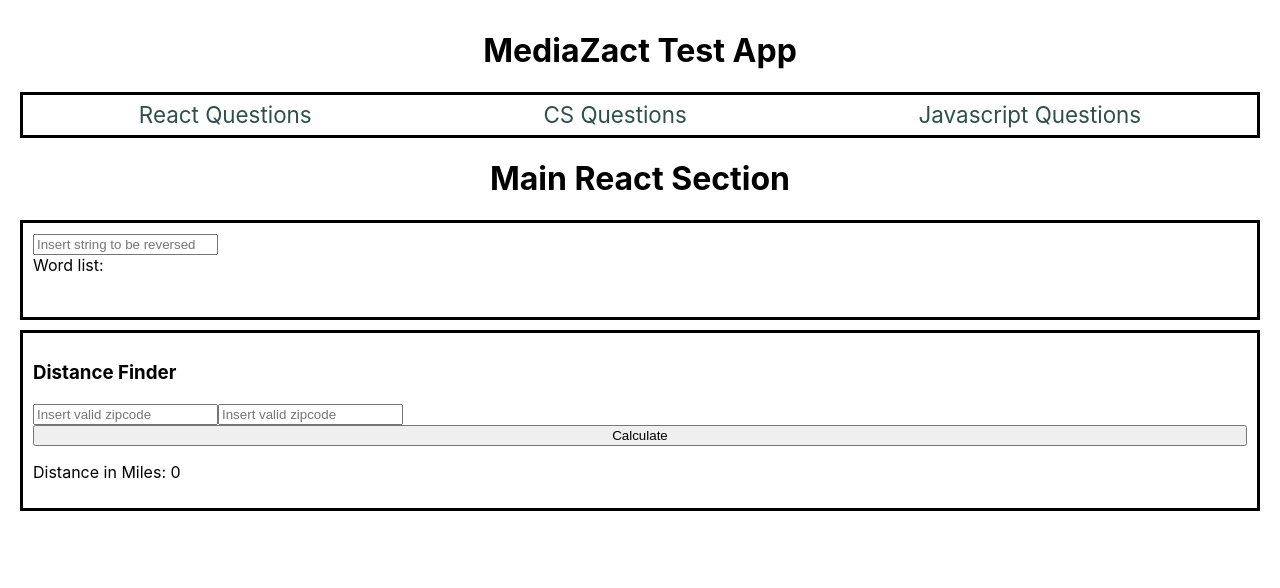
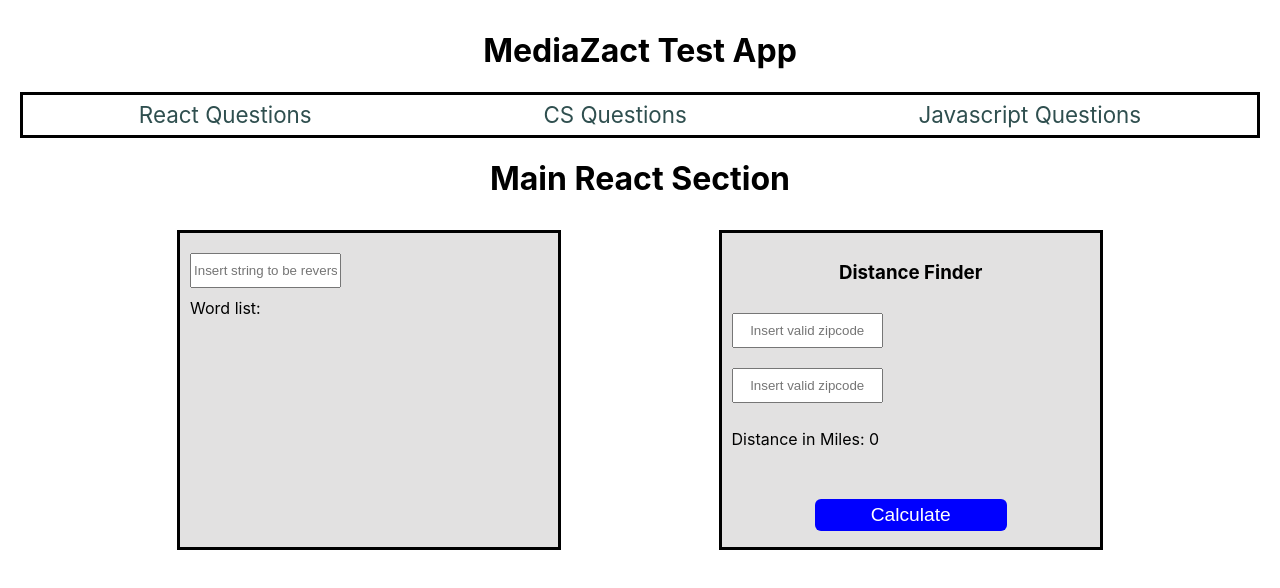
Before and after one commit to jrl508/MediaZact-test, a React (Create React App) app: page / in a window 1280 px wide. Shown: the top 588 px of the page. Built offline with nearby package versions, Linux system fonts and the light colour scheme.

Commit message:
some style changes

```diff
--- a/src/App.css
+++ b/src/App.css
@@ -36,7 +36,7 @@
   width: 31%;
   height: 20rem;
 }
-.js-section .card button {
+button {
   position: absolute;
   bottom: 5%;
   background-color: blue;
@@ -47,6 +47,33 @@
   font-size: 1.2rem;
   width: 12rem;
   align-self: center;
+}
+
+.react-section {
+  display: flex;
+  justify-content: space-evenly;
+}
+
+.react-section ul {
+  list-style-type: circle;
+}
+
+.react-section form {
+  text-align: center;
+  display: flex;
+  flex-flow: column;
+}
+.react-section .card {
+  background-color: rgb(226, 225, 225);
+  width: 31%;
+  height: 20rem;
+}
+
+.text-field {
+  width: 40%;
+  height: 1.8rem;
+  margin: 10px 0;
+  text-align: center;
 }
 .equation {
   display: flex;
--- a/src/components/Form.js
+++ b/src/components/Form.js
@@ -9,6 +9,7 @@ function Form({ saveString }) {
         saveString(value);
       }}>
       <input
+        className='text-field'
         type='text'
         placeholder='Insert string to be reversed'
         value={value}
--- a/src/components/Home.js
+++ b/src/components/Home.js
@@ -6,8 +6,9 @@ function Home() {
   const [list, setList] = useState([]);
 
   return (
-    <div className='reactQpage'>
+    <>
       <h1>Main React Section </h1>
+      <div className='react-section'>
         <div className='card'>
           <Form
             saveString={stringText => {
@@ -31,6 +32,7 @@ function Home() {
           <ZcodeForm />
         </div>
       </div>
+    </>
   );
 }
 
--- a/src/components/ZcodeForm.js
+++ b/src/components/ZcodeForm.js
@@ -31,6 +31,7 @@ function ZcodeForm() {
         }}>
         <h3>Distance Finder</h3>
         <input
+          className='text-field'
           type='text'
           placeholder='Insert valid zipcode'
           margin='normal'
@@ -38,6 +39,7 @@ function ZcodeForm() {
           onChange={event => setZip1(event.target.value)}
         />
         <input
+          className='text-field'
           type='text'
           placeholder='Insert valid zipcode'
           margin='normal'
```
Lines whose indentation alone changed are shown as unchanged.
